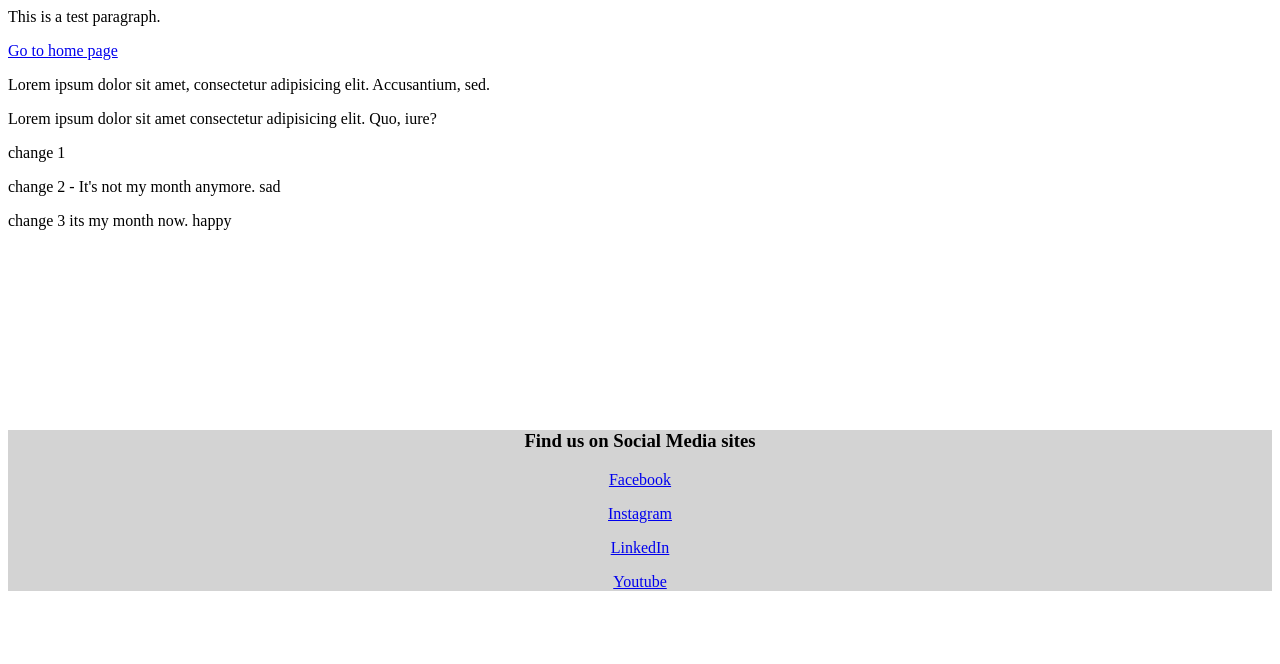
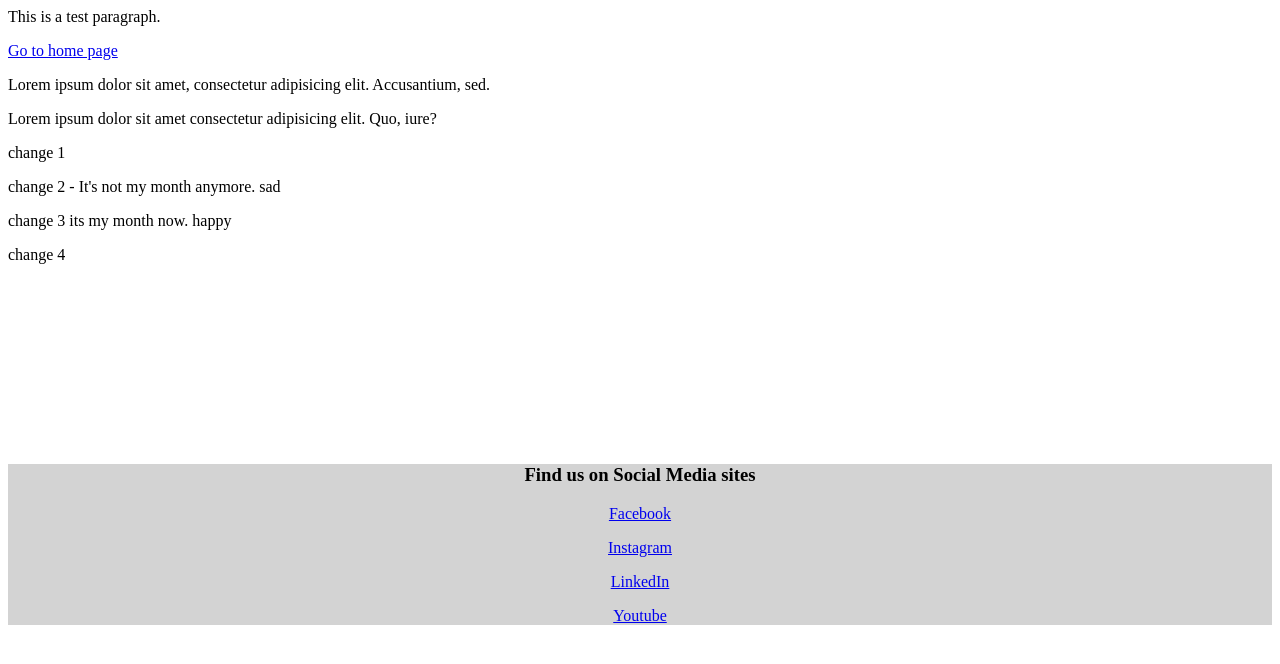
Before and after one commit to cklade/424LearnGit, a plain HTML site: page index.html in a window 1280 px wide. Drawn offline with Linux system fonts and the light colour scheme.

Commit message:
change 4

```diff
--- a/index.html
+++ b/index.html
@@ -22,6 +22,7 @@
       <p>change 1</p>
       <p>change 2 - It's not my month anymore. sad</p>
       <p>change 3 its my month now. happy</p>
+      <p>change 4</p>
 
       <!-- TODO - ADD MORE CONTENT -->
       <!-- test -->
```
